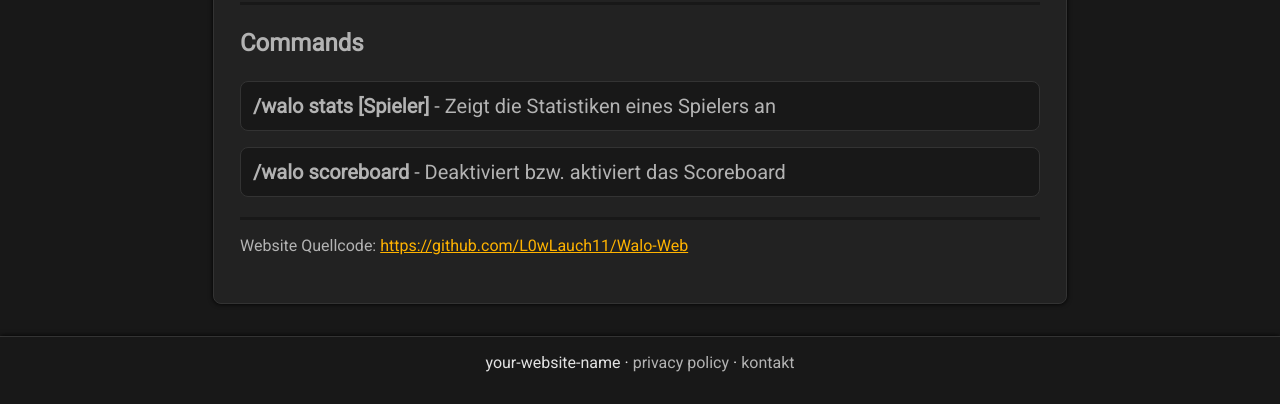
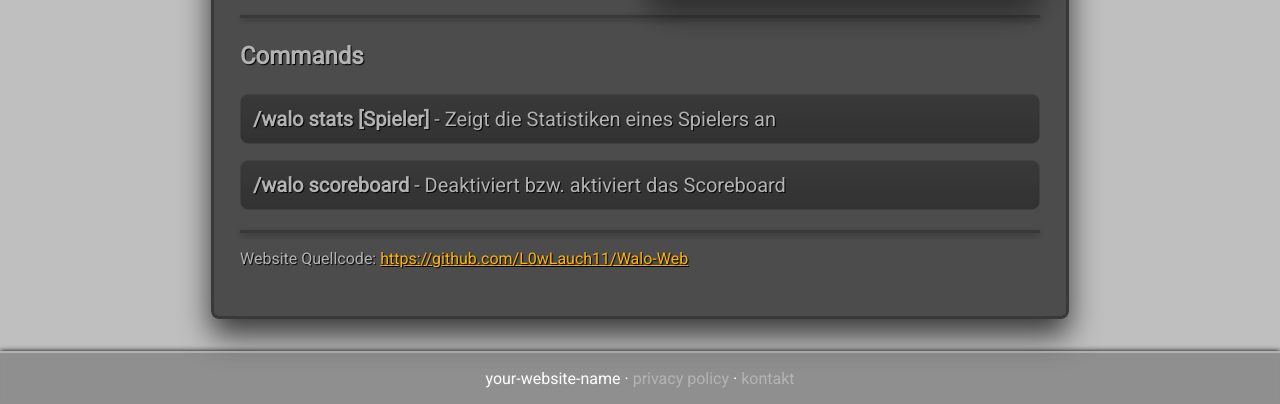
Before and after one commit to L0wLauch11/Walo-Web, a PHP site: page /index.php in a window 1280 px wide. Shown: the part 2298-2702 px from the top of the page. Before the commit the page ends 2670 px from the top, so only its background shows below. Run offline with PHP 8.4, Linux system fonts and the light colour scheme; data that the repository does not hold is empty.

Commit message:
style: redesign

```diff
--- a/css/master.css
+++ b/css/master.css
@@ -1,30 +1,39 @@
 @import url('https://fonts.googleapis.com/css2?family=Roboto&display=swap');
 
 :root {
-    --c1: #181818;
-    --c2: #222222;
-    --c3: #E2E2E2;
-    --c4: #b3b3b3;
-    --c5: #333333;
+    --color-black-alpha25: rgba(0, 0, 0, 0.25);
+    --color-black-alpha60: rgba(0, 0, 0, 0.6);
+    --color-white-alpha075: rgba(255, 255, 255, 0.075);
+    --color-text: #b3b3b3;
 
     --rounding: 8px;
     --rounding-small: 4px;
 
-    --default-border: solid 1px var(--c5);
+    --default-border: solid 2px rgba(255, 255, 255, 0.3);
 }
 
 html {
-    background-color: var(--c1);
+    background-color: var(--color-black-alpha25);
     font-family: 'Roboto';
     opacity: 100%;
 }
 
 body {
     margin: 0;
-    background-color: var(--c1);
     display: flex;
     flex-direction: column;
     min-height: 100vh;
+}
+
+.background {
+    background-image: url('/assets/screenshot/screenshot-background.jpg');
+    background-size: cover;
+    background-repeat: no-repeat;
+    background-position: top center;
+    position: fixed;
+    width: 100%;
+    height: 100%;
+    z-index: -1;
 }
 
 a {
@@ -32,14 +41,13 @@ a {
 }
 
 .hr {
-    background-color: var(--c1);
+    background-color: var(--color-black-alpha25);
     height: 2px;
 }
 
 .container {
-    color: var(--c2);
-    background-color: var(--c2);
-    border-radius: var(--rounding);
+    background-color: var(--color-black-alpha60);
+    backdrop-filter: blur(10px);
     margin-left: auto;
     margin-right: auto;
     margin-top: 32px;
@@ -50,8 +58,11 @@ a {
     padding: 32px 2vw;
     height: auto;
     border: var(--default-border);
-    border-color: var(--c5);
-    box-shadow: 0px 0px 5px black;
+    border-radius: var(--rounding);
+    border-width: 3px;
+    border-color: var(--color-black-alpha25);
+    box-shadow: 0px 16px 30px rgba(0, 0, 0, 0.7);
+    text-shadow: 1px 1px 1px black;
 }
 
 .brief {
@@ -129,8 +145,8 @@ header nav ul li img {
 }
 
 footer {
-    color: var(--c3);
-    background-color: var(--c1);
+    color: white;
+    background-color: var(--color-black-alpha25);
     border: var(--default-border);
     border-left: none;
     border-bottom: none;
@@ -139,15 +155,16 @@ footer {
     text-align: center;
     box-shadow: 0px 0px 5px black;
     margin-top: auto;
+    backdrop-filter: blur(5px);
 }
 
 footer a {
-    color: var(--c4);
+    color: var(--color-text);
     text-decoration: none;
 }
 
 footer a:hover {
-    color: var(--c4);
+    color: var(--color-text);
     text-decoration: underline;
 }
 
@@ -212,12 +227,13 @@ footer a:hover {
 }
 
 .info ul li {
-    background-color: var(--c1);
     padding: 12px;
     margin-bottom: 16px;
-    border: var(--default-border);
-    border-color: var(--c5);
+    border-color: color-mix(in srgb, white, black 75%);
     border-radius: var(--rounding);
+    background: linear-gradient(180deg, rgba(0,0,0,0.25) 0%, rgba(0,0,0,0.35) 100%);
+    border-style: solid;
+    border-width: 1px;
 }
 
 .info ul li img {
@@ -249,12 +265,17 @@ footer a:hover {
 }
 
 .info-container img {
-    width: 45%;
+    width: 49%;
     vertical-align: middle;
+    border-radius: 16px;
+    padding-right: 0 !important;
+    border-collapse: inherit;
+    box-shadow: 0px 16px 30px rgba(0, 0, 0, 0.4);
 }
 
 .seperator {
-    border-top: 3px solid var(--c1);
+    border-top: 3px solid var(--color-black-alpha25);
+    box-shadow: 0px 2px 6px rgba(0, 0, 0, 0.4);
 }
 
 .spacer {
--- a/css/privacy-policy.css
+++ b/css/privacy-policy.css
@@ -7,5 +7,5 @@
 }
 
 .privacy-policy-container {
-    color: var(--c4);
+    color: var(--color-text);
 }
--- a/index.php
+++ b/index.php
@@ -19,7 +19,7 @@
         ?>
     </header>
 
-    <p id="heading">Über das Projekt</p>
+    <div class="background"></div>
 
     <div class="container">
         <div class="brief">
--- a/leaderboards.php
+++ b/leaderboards.php
@@ -27,7 +27,7 @@
     }
     ?>
 
-    <p id="heading">Leaderboards</p>
+    <div class="background"></div>
 
     <div class="container">
         <form action="leaderboards.php">
--- a/privacy-policy/index.php
+++ b/privacy-policy/index.php
@@ -18,6 +18,8 @@
         ?>
     </header>
 
+    <div class="background"></div>
+
     <main class="container privacy-policy-container">
         <?php
         include_once 'parsedown-1.7.4/Parsedown.php';
```
Also changed, not shown: other parts of css/master.css (+28 -25 lines), css/documentation.css (+25 -11 lines), css/leaderboards.css (+15 -10 lines), documentation/index.php (+6 -2 lines), 1 other file.
